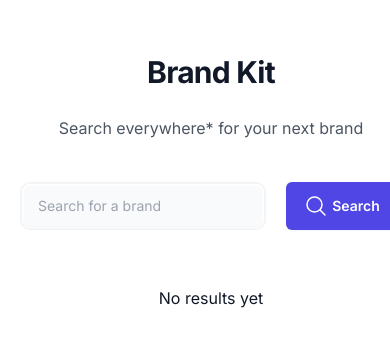
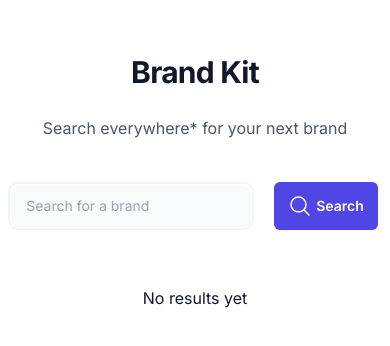
Before and after one commit to eliotlim/brand-kit, a Next.js app: page / in a window 390 px wide. Shown: the part 248-594 px from the top of the page. Built offline with nearby package versions, Linux system fonts and the light colour scheme.

Commit message:
fix: mobile results table
+ improve mobile results table
+ add overflow scroll
+ add fixed brand column

```diff
--- a/src/app/layout.tsx
+++ b/src/app/layout.tsx
@@ -18,7 +18,7 @@ export default function RootLayout({
 }) {
   return (
     <html lang="en" className="h-full">
-      <body className={twMerge(inter.className, 'h-full')}>
+      <body className={twMerge(inter.className, 'flex', 'h-full', 'w-screen')}>
         {children}
         <Analytics/>
       </body>
--- a/src/app/page.tsx
+++ b/src/app/page.tsx
@@ -4,7 +4,7 @@ import {SearchHistoryProvider} from "@/providers/SearchHistoryProvider";
 export default function Home() {
 
   return (
-    <main className="grid min-h-full place-items-center bg-white dark:bg-slate-800 px-6 py-24 sm:py-32 lg:px-8">
+    <main className="flex min-h-full w-screen place-items-center bg-white dark:bg-slate-800 px-6 py-24 sm:py-32 lg:px-8">
       <SearchHistoryProvider>
         <BrandSearch/>
       </SearchHistoryProvider>
--- a/src/components/brandsearch.tsx
+++ b/src/components/brandsearch.tsx
@@ -3,7 +3,7 @@ import {SearchForm} from "@/components/search-form";
 
 export default function BrandSearch() {
   return (
-    <div className="flex flex-col m-auto text-center">
+    <div className="flex flex-col m-auto text-center w-full">
       <div className="text-center">
         <h1 className="mt-4 text-3xl font-bold tracking-tight text-gray-900 dark:text-gray-200 sm:text-5xl">Brand Kit</h1>
         <p className="mt-6 text-base leading-7 text-gray-600 dark:text-gray-400">Search everywhere* for your next brand</p>
--- a/src/components/results-table.tsx
+++ b/src/components/results-table.tsx
@@ -13,11 +13,12 @@ export const ResultsTable = () => {
 
   return (
     <div className="mt-10 flex flex-col items-center justify-center gap-x-6 text-gray-900 dark:text-gray-100">
+      <div className="w-full overflow-x-scroll">
       {searchResults && searchResults.length > 0 &&
-        <table className="border-separate border-spacing-x-10 border-spacing-y-2">
+        <table className="border-separate border-spacing-x-6 border-spacing-y-2 overflow-x-scroll w-full table-auto">
           <thead>
           <tr>
-            <th>
+            <th className="sticky left-0 h-fit bg-gray-50 dark:bg-gray-800 text-left">
               <p className="text-gray-900 dark:text-gray-100">Results</p>
             </th>
             {locations.map(location => (<>
@@ -32,7 +33,7 @@ export const ResultsTable = () => {
           <tbody>
           {searchResults ? searchResults.map(entry => (<>
             <tr>
-              <td className="text-gray-900 dark:text-gray-100">
+              <td className="text-gray-900 dark:text-gray-100 sticky left-0 h-fit bg-gray-50 dark:bg-gray-800 text-left">
                 {entry.brand}
               </td>
               {
@@ -47,6 +48,7 @@ export const ResultsTable = () => {
           </tbody>
         </table>
       }
+      </div>
       {searchResults.length === 0 ? "No results yet" :
         <button
           className="mt-4 bg-indigo-600 hover:bg-indigo-500 text-white font-bold py-2 px-4 rounded"
```
